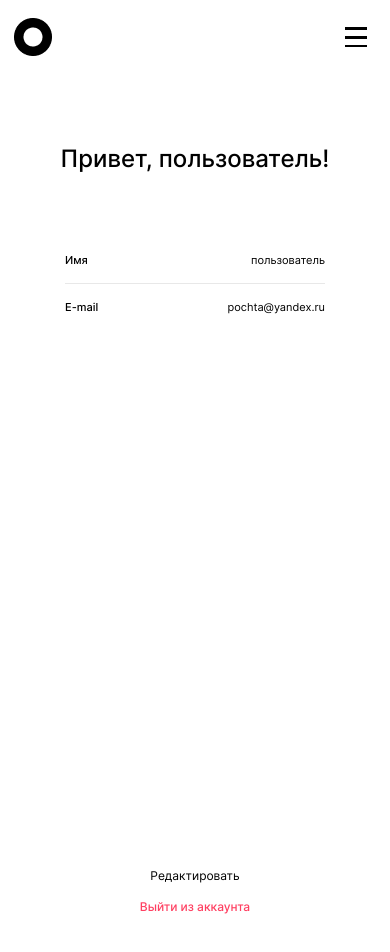
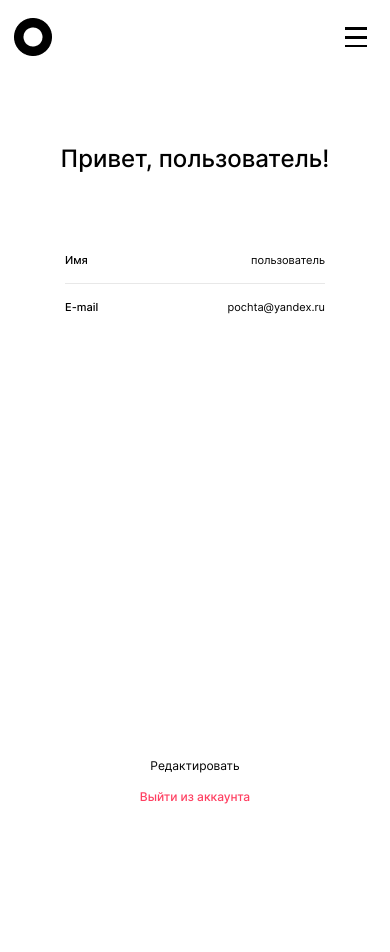
Before and after one commit to Julia-Simakina/movies-explorer-frontend, a React (Create React App) app: page /profile in a window 390 px wide. After the commit the page ends 844 px from the top, so only its background shows below. Built offline with nearby package versions, Linux system fonts and the light colour scheme.

Commit message:
fix: починила верстку профиля и фильмов

```diff
--- a/src/components/AuthForm/AuthForm.css
+++ b/src/components/AuthForm/AuthForm.css
@@ -43,6 +43,10 @@
 }
 
 .auth__form-container {
+  display: flex;
+  flex-direction: column;
+}
+.auth__container {
   display: flex;
   flex-direction: column;
 }
--- a/src/components/AuthForm/AuthForm.js
+++ b/src/components/AuthForm/AuthForm.js
@@ -15,7 +15,7 @@ function AuthForm({ children, title, logged }) {
 
   return (
     <section className='auth'>
-      <div className='auth__form-container'>
+      <div className='auth__container'>
         <Link href='/'>
           <img src={logo} alt='Логотип' className='auth__logo' />
         </Link>
--- a/src/components/Main/Heading/Heading.js
+++ b/src/components/Main/Heading/Heading.js
@@ -3,8 +3,10 @@ import './Heading.css';
 function Heading({ name }) {
   return (
     <>
-      <h2 className='heading__title'>{name}</h2>
-      <div className='heading__separator'></div>
+      <div className='heading'>
+        <h2 className='heading__title'>{name}</h2>
+        <div className='heading__separator'></div>
+      </div>
     </>
   );
 }
--- a/src/components/Movies/MoviesCard/MoviesCard.css
+++ b/src/components/Movies/MoviesCard/MoviesCard.css
@@ -81,7 +81,7 @@
   box-sizing: border-box;
 }
 
-@media screen and (max-width: 1023px) {
+@media screen and (max-width: 1279px) {
   .card-movie__img {
     width: 339px;
     height: 190px;
--- a/src/components/Movies/MoviesCardList/MoviesCardList.css
+++ b/src/components/Movies/MoviesCardList/MoviesCardList.css
@@ -6,8 +6,9 @@
   display: grid;
   grid-template-columns: repeat(auto-fit, minmax(360px, 1fr));
   gap: 44px 30px;
-  margin: 0;
+  margin: 0 auto;
   padding: 0;
+  max-width: 1140px;
   justify-items: center;
 }
 
@@ -31,7 +32,7 @@
   background-color: #fff;
 }
 
-@media screen and (max-width: 1023px) {
+@media screen and (max-width: 1279px) {
   .movies-list {
     padding: 0 30px 100px;
   }
@@ -39,6 +40,7 @@
   .movies-list__container {
     grid-template-columns: repeat(auto-fit, minmax(339px, 1fr));
     gap: 20px 30px;
+    max-width: 708px;
   }
 
   .movies-list__button {
@@ -53,6 +55,7 @@
   .movies-list__container {
     grid-template-columns: repeat(auto-fit, minmax(300px, 1fr));
     gap: 20px 30px;
+    max-width: 300px;
   }
 
   .movies-list__button {
--- a/src/components/Movies/SearchForm/SearchForm.css
+++ b/src/components/Movies/SearchForm/SearchForm.css
@@ -134,7 +134,7 @@
   left: 22px;
 }
 
-.search-form__separator {
+.search-form-section__separator {
   margin: 69px auto 0;
   width: 100%;
   margin-bottom: 10px;
@@ -179,7 +179,7 @@
   .search-form__input {
     max-width: 338px;
   }
-  .search-form__separator {
+  .search-form-section__separator {
     margin-top: 109px;
   }
 }
--- a/src/components/Movies/SearchForm/SearchForm.js
+++ b/src/components/Movies/SearchForm/SearchForm.js
@@ -23,7 +23,7 @@ function SearchForm() {
           </label>
         </div>
       </form>
-      <div className='search-form__separator'></div>
+      <div className='search-form-section__separator'></div>
     </section>
   );
 }
--- a/src/components/Profile/Profile.css
+++ b/src/components/Profile/Profile.css
@@ -1,6 +1,7 @@
 .profile__content {
   height: calc(100vh - 74px);
-  margin: 74px auto 70px;
+  margin: 0 auto;
+  padding: 74px 0 70px;
   box-sizing: border-box;
   display: flex;
   align-items: center;
@@ -83,7 +84,8 @@
 
 @media screen and (max-width: 1023px) {
   .profile__content {
-    margin: 236px auto 269px;
+    margin: 0 auto;
+    padding: 236px 0 269px;
   }
 
   .profile__edit {
@@ -97,7 +99,8 @@
 
 @media screen and (max-width: 767px) {
   .profile__content {
-    margin: 70px auto 40px;
+    margin: 0 auto;
+    padding: 70px 0 40px;
   }
 
   .form__container {
--- a/src/components/SideBar/SideBar.css
+++ b/src/components/SideBar/SideBar.css
@@ -59,7 +59,7 @@
   font-weight: 500;
 }
 
-.sidebar__link_type_active-underline {
+.nav__link__link_type_active-underline {
   text-decoration-line: underline;
   text-decoration-color: #000;
   text-decoration-thickness: 1.8px;
--- a/src/components/SideBar/SideBar.js
+++ b/src/components/SideBar/SideBar.js
@@ -16,7 +16,7 @@ function SideBar({ isOpen, toggleSidebar }) {
             <li>
               <NavLink
                 to='/movies'
-                className='nav__link  nav__link_type_sidebar sidebar__link_type_active-underline'
+                className='nav__link  nav__link_type_sidebar nav__link_type_active-underline'
               >
                 Фильмы
               </NavLink>
```
